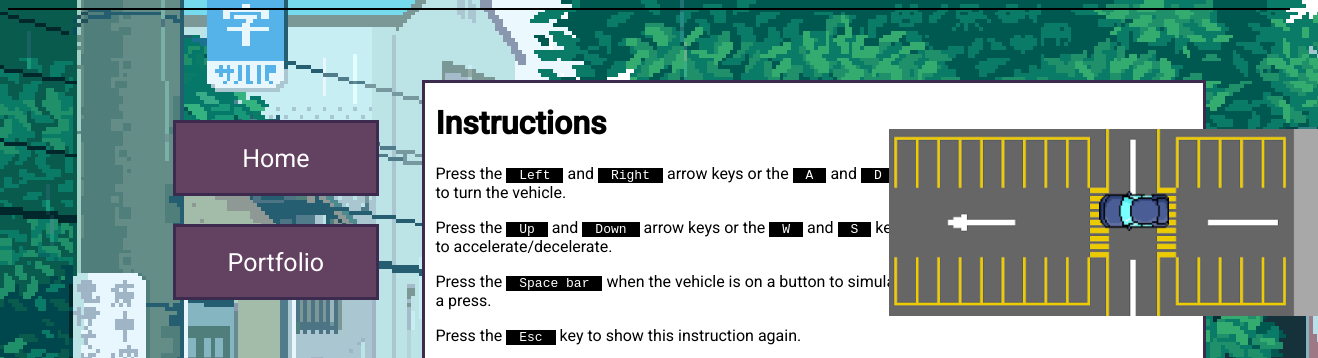
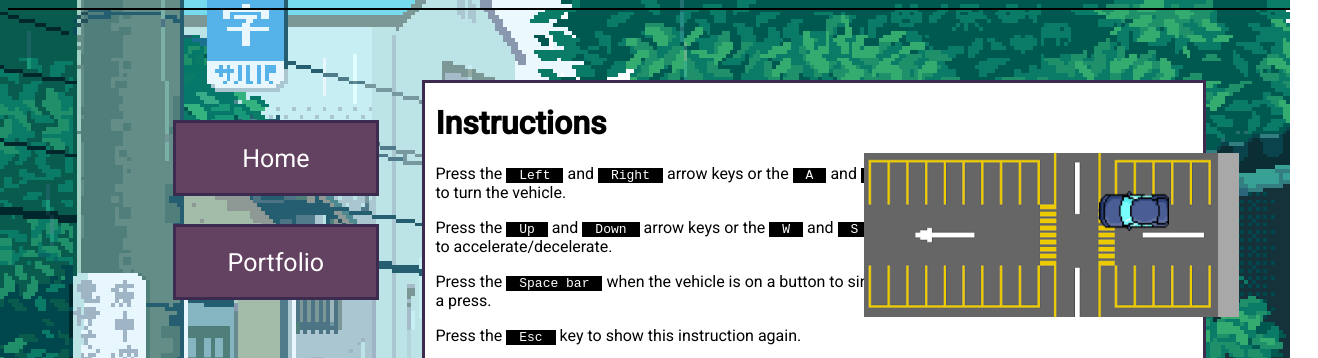
Before and after one commit to reinhek/trangar, a plain HTML site: page index.html in a window 1280 px wide. Shown: the top 358 px of the page, 1318 px wide, since content can reach past the window. Drawn offline with Linux system fonts and the light colour scheme; files whose address does not match are found by name.

Commit message:
Update style.css

```diff
--- a/style.css
+++ b/style.css
@@ -117,9 +117,11 @@ code {
 
 #parking {
 	position: absolute;
-	height: 60%;
-	left: 36.25vw;
-	top: 5.7vh;
+	max-height: 52.5%;
+	height: auto;
+	width: auto;
+	left: 34.25vw;
+	top: 8.75vh;
 }
 
 .page {
```
